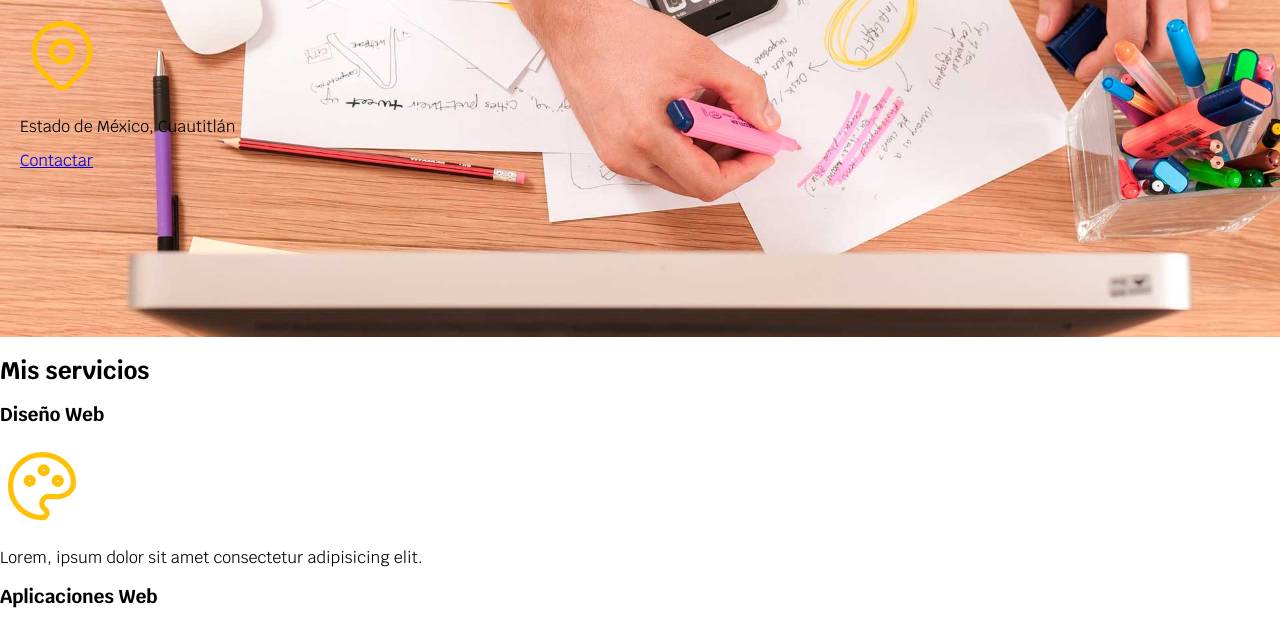
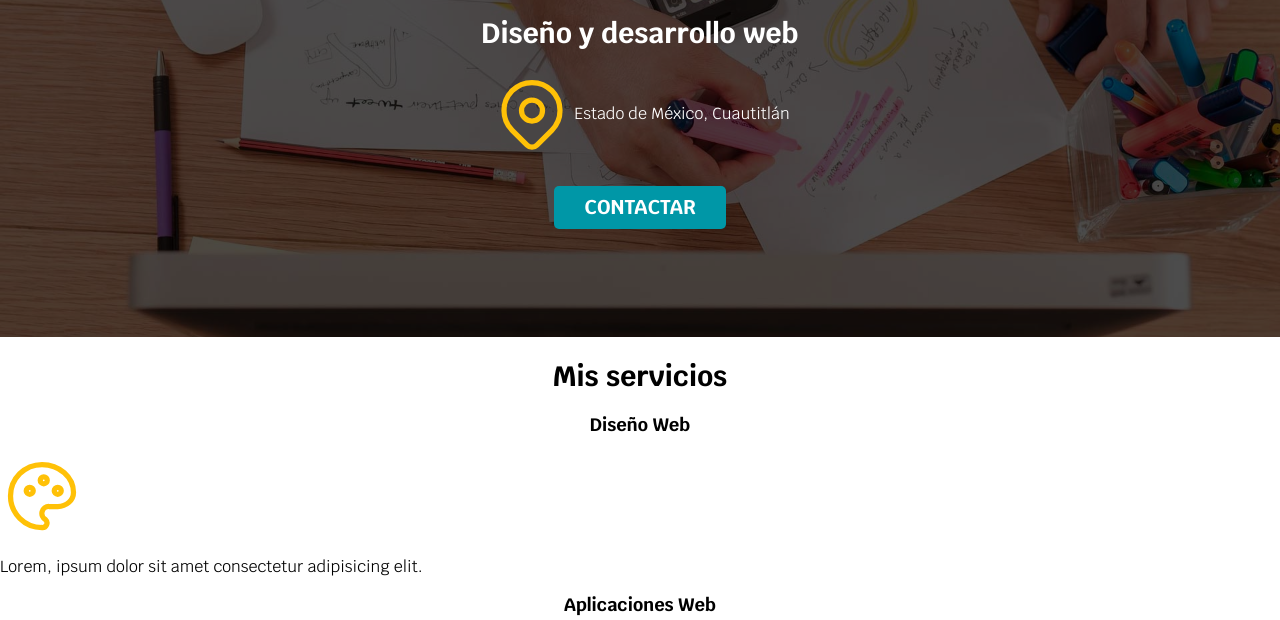
Before and after one commit to Uriozeck/LandingPage, a plain HTML site: page index.html in a window 1280 px wide. Shown: the part 251-871 px from the top of the page. Drawn offline with Linux system fonts and the light colour scheme.

Commit message:
Se agregó la propiedad position para acomodar el layout de la imagen de la sección contactar, se agregaron estilos para el boton de contactar

```diff
--- a/css/style.css
+++ b/css/style.css
@@ -17,15 +17,40 @@ body {
     font-size: 16px; /*Todas las fuentes van a medir 16 px en el cuerpo del documento*/
     font-family: 'krub', arial;
 }
-.titulo {
-    text-align: center;
+h1 {
     font-size: 3.8rem;
 }
+h2 {
+    font-size: 2.8rem;
+}
+h3 {
+    font-size: 1.8rem;
+}
+h1, h2, h3 {
+    text-align: center;
+}
 .titulo span { font-size: 2rem;}
-
 .contenedor {
     max-width: 120rem;
     margin: 0 auto;
+}
+.boton {
+    background-color: var(--secundario);
+    color: var(--blanco);
+    padding: 1rem 3rem;
+    margin-top: 3rem;
+    font-size: 2rem;
+    text-decoration: none;
+    text-transform: uppercase;
+    font-weight: 700;
+    border-radius: .5rem;
+    width: 90%;
+    text-align: center;
+}
+@media (min-width: 768px) {
+    .boton {
+        width: auto;
+    }
 }
 .nav-bg {
     background-color: var(--secundario);
@@ -57,5 +82,29 @@ body {
     background-repeat: no-repeat;
     background-size: cover;
     height: 450px;
-    padding: 20px;
+    position: relative;
 }
+.contenido-hero {
+    position: absolute;
+    /* background-color: rgba(0, 0, 0, .7); Sintaxis anterior*/
+    background-color: rgb(0 0 0 / 70%);
+    width: 100%;
+    height: 100%;
+    /* top: 0;
+    right: 0;
+    bottom: 0;
+    left: 0;
+    forma para poder abaracr todo el contenido del layout que hace el tapado de la imagen*/
+    display: flex;
+    flex-direction: column;
+    align-items: center;
+    justify-content: center;
+}
+.contenido-hero h2, .contenido-hero p {
+    color: var(--blanco);
+}
+.ubicacion {
+    display: flex;
+    align-items: center;
+    justify-content: center;
+}
--- a/index.html
+++ b/index.html
@@ -52,8 +52,10 @@
     </div>
     <!-- Indica la siguiente sección -->
     <section class="hero">
+        <div class="contenido-hero">
             <!-- Normalmente cada h2 indica cuaando inicia una nueva sección por temas de SEO -->
-        <h2 class="titulo">Diseño y desarrollo web</h2>
+            <h2>Diseño y desarrollo web</h2>
+            <div class="ubicacion">
             <!-- svg: Vectores que se usan para iconos o imágenes -->
                 <svg xmlns="http://www.w3.org/2000/svg" class="icon icon-tabler icon-tabler-map-pin" width="84" height="84" viewBox="0 0 24 24" stroke-width="1.5" stroke="#ffc107" fill="none" stroke-linecap="round" stroke-linejoin="round">
                     <path stroke="none" d="M0 0h24v24H0z" fill="none"/>
@@ -61,8 +63,9 @@
                     <path d="M17.657 16.657l-4.243 4.243a2 2 0 0 1 -2.827 0l-4.244 -4.243a8 8 0 1 1 11.314 0z" />
                 </svg>
                 <p>Estado de México, Cuautitlán</p>
-
-        <a href="#">Contactar</a>
+            </div>
+            <a class="boton" href="#">Contactar</a>
+        </div>
     </section>
     <!-- En la etiqueta main se coloca el contenido principal -->
     <main>
```
Lines whose indentation alone changed are shown as unchanged.
